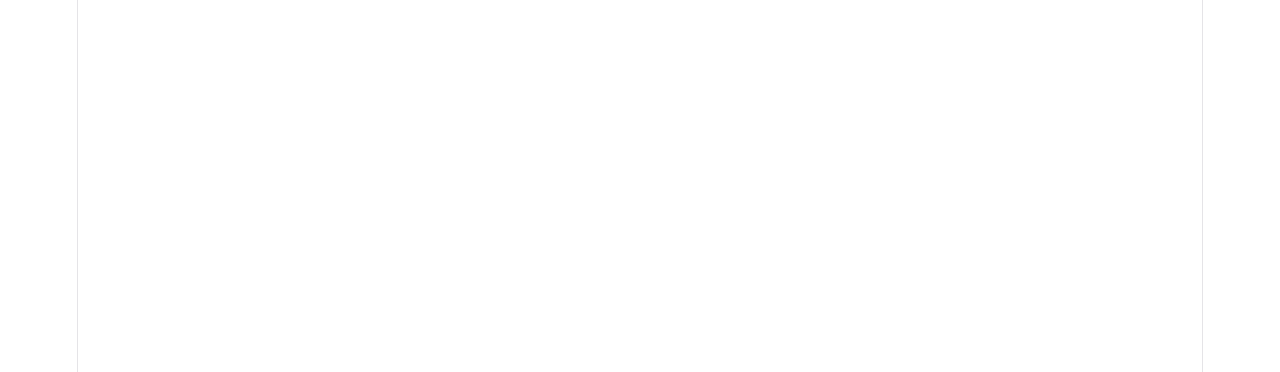
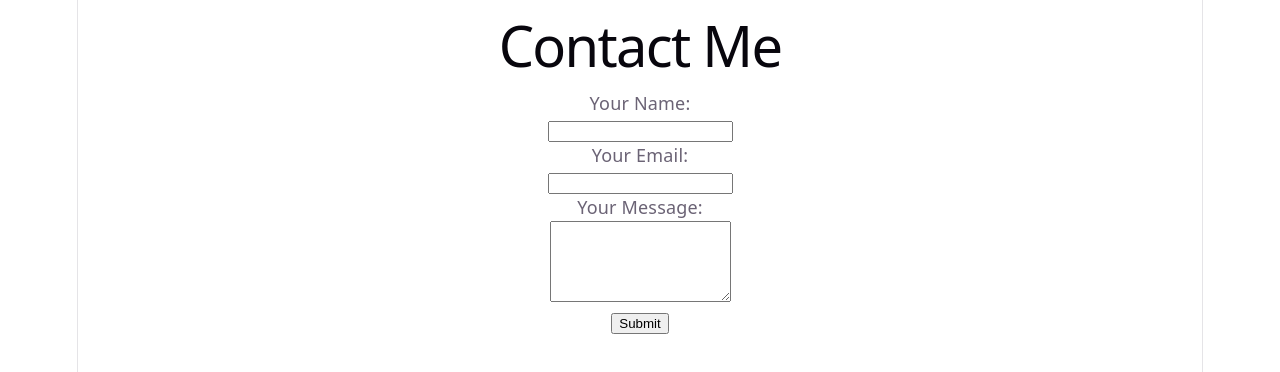
Before and after one commit to ggrimaylo23/TermProject-React, a React (Vite) app in the folder term-project-react/: page /contact in a window 1280 px wide. Before the commit this address had no page. Shown: the top 372 px of the page. Built offline with nearby package versions, Linux system fonts and the light colour scheme.

Commit message:
Contact form implementation

```diff
--- a/term-project-react/src/App.jsx
+++ b/term-project-react/src/App.jsx
@@ -2,6 +2,7 @@ import Interests from "./components/Interests"
 import { Routes, Route } from "react-router-dom"
 import Biography from "./components/Biography"
 import Gallery from "./components/Gallery"
+import Contact from "./components/Contact"
 
 function App() {
 
@@ -12,6 +13,7 @@ function App() {
         <Route path="/interests" element={<Interests />} />
         <Route path="/biography" element={<Biography />} />
         <Route path="/gallery" element={<Gallery />} />
+        <Route path="/contact" element={<Contact />} />
       </Routes>
     </div>
   )
--- /dev/null
+++ b/term-project-react/src/components/Contact.jsx
@@ -0,0 +1,88 @@
+import { useState } from "react"
+
+export default function Contact() {
+    const [name, setName] = useState("");
+    const [email, setEmail] = useState("");
+    const [message, setMessage] = useState("");
+    const [successMessage, setSuccessMessage] = useState("");
+    const [emailError, setEmailError] = useState("");
+
+    const handleSubmit = (event) => {
+        //stops the page from reloading
+        event.preventDefault();
+
+        //check whether the email ends with a dot followed by hard coded domains
+         const emailEndingPattern = /\.(com|net|org|edu|gov|io)$/i;
+         if (!emailEndingPattern.test(email)) {
+            setEmailError("Please enter a valid email address.")
+            return;
+         }
+         setEmailError("");
+         setSuccessMessage("Your message has been received!");
+
+         setName("");
+         setEmail("");
+         setMessage("");
+    }
+
+    return (
+        <main>
+            <h1>Contact Me</h1>
+
+            <form onSubmit={handleSubmit}>
+                <div>
+                    <label>Your Name:</label>
+                    <br />
+                    <input
+                        id="name"
+                        type="text"
+                        value={name}
+                        onChange={(event) => setName(event.target.value)}
+                        required
+                    />
+                </div>
+
+                <div>
+                    <label>Your Email:</label>
+                    <br />
+                    <input
+                        id="email"
+                        type="email"
+                        value={email}
+                        onChange={(event) => setEmail(event.target.value)}
+                        required
+                    />
+
+                    {emailError && (
+                        <p className="email-error-message">
+                            {emailError}
+                        </p>
+                    )}
+                </div>
+
+                <div>
+                    <label>Your Message:</label>
+                    <br />
+                    <textarea
+                        id="message"
+                        rows="5"
+                        value={message}
+                        onChange={(event) => setMessage(event.target.value)}
+                        required
+                    />
+                </div>
+
+                <button type="submit">
+                    Submit
+                </button>
+
+            </form>
+            {successMessage && (
+                <p className="success-sending-message">
+                    {successMessage}
+                </p>
+            )}
+        </main>
+
+    )
+}
--- a/term-project-react/src/index.css
+++ b/term-project-react/src/index.css
@@ -127,3 +127,17 @@ code {
   max-width: 100%;
   height: auto;
 }
+
+.photo-grid {
+  display: grid;
+  grid-template-columns: repeat(3, 1fr);
+  gap: 20px;
+  margin-top: 20px;
+}
+
+.gallery-image {
+  width: 100%;
+  height: 250px;
+  object-fit: cover;
+  border-radius: 10px;
+}
```
